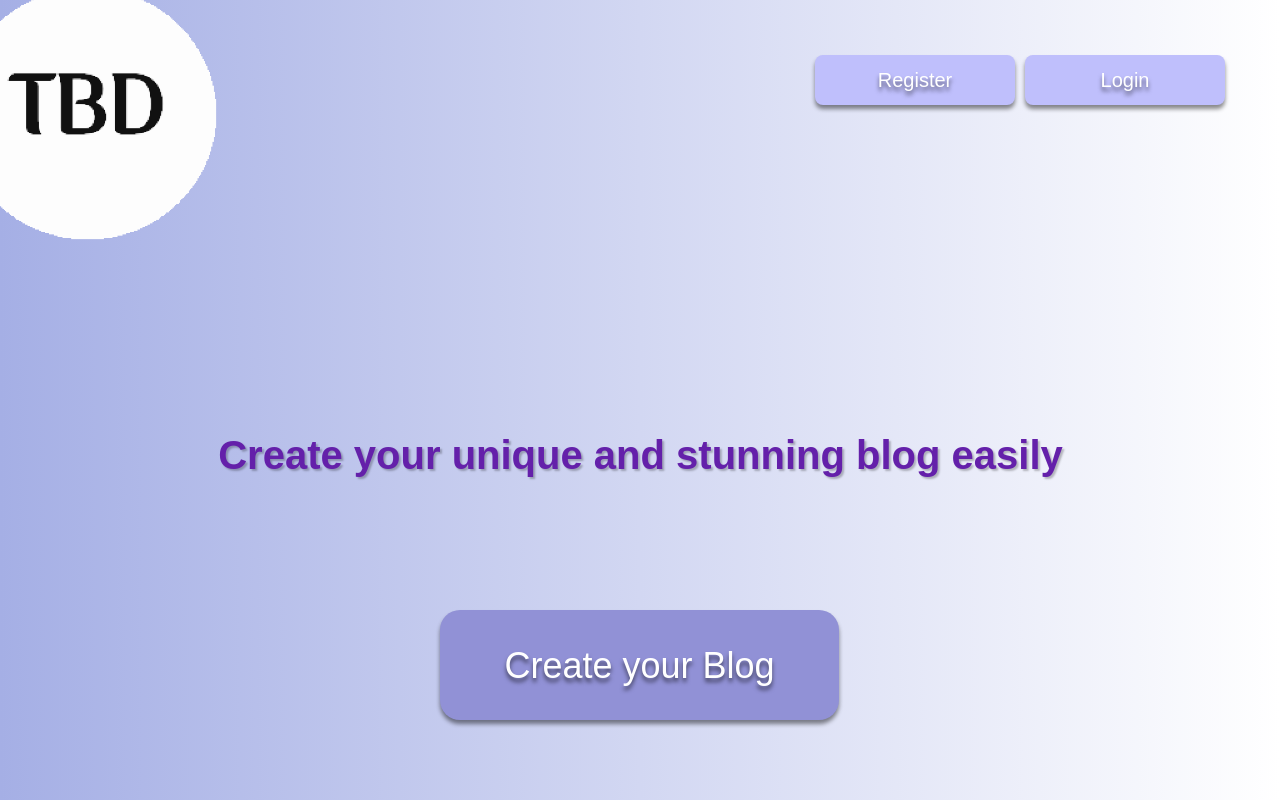
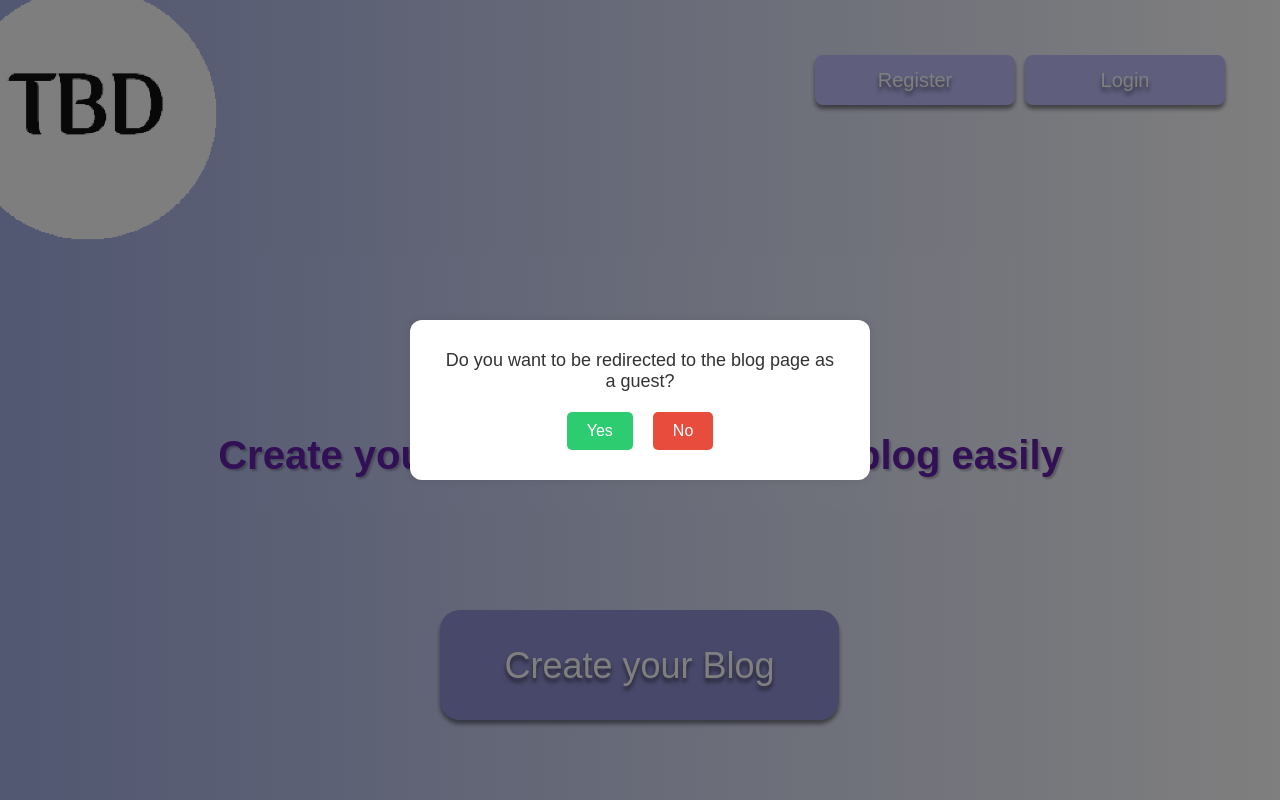
Before and after one commit to EvanJSP215/DevIt, a Flask app: page / in a window 1280 px wide. Run offline with Flask 3, Linux system fonts and the light colour scheme.

Commit message:
Added a popup in the Landing Page

```diff
--- /dev/null
+++ b/static/function/popup.js
@@ -0,0 +1,30 @@
+document.addEventListener('DOMContentLoaded', function () {
+    const popupContainer = document.getElementById('popupContainer');
+    const yesButton = document.querySelector('.yes-button');
+    const noButton = document.querySelector('.no-button');
+    const closeButton = document.querySelector('.close-button');
+
+    function showPopup() {
+        popupContainer.style.display = 'block';
+    }
+
+    function hidePopup() {
+        popupContainer.style.display = 'none';
+    }
+
+    yesButton.addEventListener('click', function () {
+        document.getElementById('popupForm').submit(); // Submit the form for 'Yes'
+    });
+
+    noButton.addEventListener('click', function () {
+        window.location.href = '/login'; // Redirect to Login Page for 'No'
+    });
+
+    function disableClickOutside(event) {
+        if (!event.target.closest('.popup')) {
+            event.stopPropagation();
+        }
+    }
+
+    document.addEventListener('click', disableClickOutside);
+});
--- a/static/styles/style.css
+++ b/static/styles/style.css
@@ -100,3 +100,103 @@ img{
     font-size: 20px;
     line-height: 1;
 }
+
+.popup-container {
+    display: none;
+    position: fixed;
+    top: 0;
+    left: 0;
+    width: 100%;
+    height: 100%;
+    background-color: rgba(0, 0, 0, 0.5);
+    display: flex;
+    justify-content: center;
+    align-items: center;
+
+}
+
+.popup {
+    background-color: #fff;
+    padding: 30px;
+    border-radius: 12px;
+    box-shadow: 0px 0px 10px rgba(0, 0, 0, 0.1);
+    text-align: center;
+    max-width: 400px;
+    width: 90%;
+}
+
+.popup-text {
+    margin-bottom: 20px;
+    font-size: 18px;
+    font-family: 'Manrope', sans-serif;
+    color: #333;
+}
+
+.popup-buttons {
+    display: flex;
+    justify-content: center;
+}
+
+.popup-button {
+    margin: 0 10px;
+    padding: 10px 20px;
+    border: none;
+    border-radius: 5px;
+    cursor: pointer;
+    font-size: 16px;
+}
+
+.yes-button {
+    background-color: #2ecc71;
+    color: white;
+}
+
+.no-button {
+    background-color: #e74c3c;
+    color: white;
+}
+
+/* .popup-container {
+    display: none;
+    position: fixed;
+    top: 0;
+    left: 0;
+    width: 100%;
+    height: 100%;
+    background-color: rgba(0, 0, 0, 0.5);
+    z-index: 9999;
+}
+
+.popup-content {
+    position: absolute;
+    top: 50%;
+    left: 50%;
+    transform: translate(-50%, -50%);
+    background-color: #fff;
+    padding: 20px;
+    border-radius: 5px;
+    box-shadow: 0 0 10px rgba(0, 0, 0, 0.2);
+    text-align: center;
+}
+
+.popup-content p {
+    margin-bottom: 10px;
+}
+
+.popup-content button {
+    margin: 5px;
+    padding: 8px 16px;
+    border: none;
+    border-radius: 3px;
+    cursor: pointer;
+}
+
+.yes-button {
+    background-color: #4CAF50;
+    color: #fff;
+}
+
+.no-button {
+    background-color: #f44336;
+    color: #fff;
+} */
--- a/templates/landingPage.html
+++ b/templates/landingPage.html
@@ -25,8 +25,27 @@
             <span class="block-text">Create your Blog</span>
         </button>
     </form>
+
+    <div class="popup-container" id="popupContainer">
+        <div class="popup">
+            <div class="popup-text">Do you want to be redirected to the blog page as a guest?</div>
+            <div class="popup-buttons">
+                <form id="popupForm" action="/blogPage" method="get" enctype="application/x-www-form-urlencoded">
+                    <button type="submit" class="popup-button yes-button">Yes</button>
+                </form>
+                <a href="/login"><button type="button" class="popup-button no-button">No</button></a>
+            </div>
+        </div>
+    </div>
+
+
+
+
+
+
 </body>
 
 <script src="{{ url_for('static', filename='function/function.js') }}"></script>
+<script src="{{ url_for('static', filename='function/popup.js') }}"></script>
 
 </html>
```
